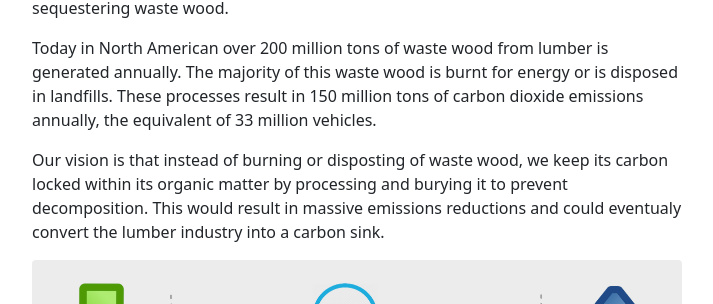
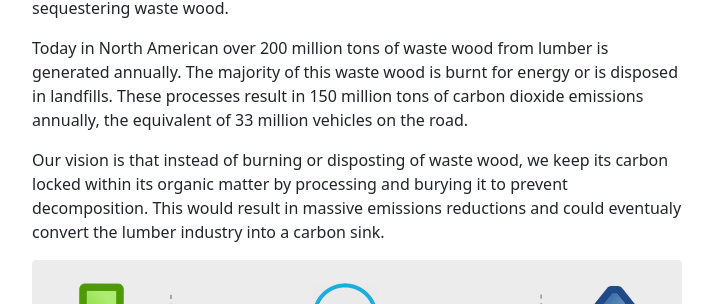
Before and after one commit to andrewpaliga/kaurii, a Jekyll site: the page built from index.markdown, in a window 1280 px wide and 900 px high. Shown: the part 220-524 px from the top of the window, without its empty margins (283-996 px from the left). Built offline with Jekyll 4.4.1, drawn with Linux system fonts in a browser that asks for light colours.

Commit message:
added on the road

```diff
--- a/index.markdown
+++ b/index.markdown
@@ -16,7 +16,7 @@ title: Home
 
 We are an early stage startup with a mission to reduce atmospheric carbon levels by sequestering waste wood.
 
-Today in North American over 200 million tons of waste wood from lumber is generated annually. The majority of this waste wood is burnt for energy or is disposed in landfills. These processes result in 150 million tons of carbon dioxide emissions annually, the equivalent of 33 million vehicles.
+Today in North American over 200 million tons of waste wood from lumber is generated annually. The majority of this waste wood is burnt for energy or is disposed in landfills. These processes result in 150 million tons of carbon dioxide emissions annually, the equivalent of 33 million vehicles on the road.
 
 Our vision is that instead of burning or disposting of waste wood, we keep its carbon locked within its organic matter by processing and burying it to prevent decomposition. This would result in massive emissions reductions and could eventualy convert the lumber industry into a carbon sink.
 
```
